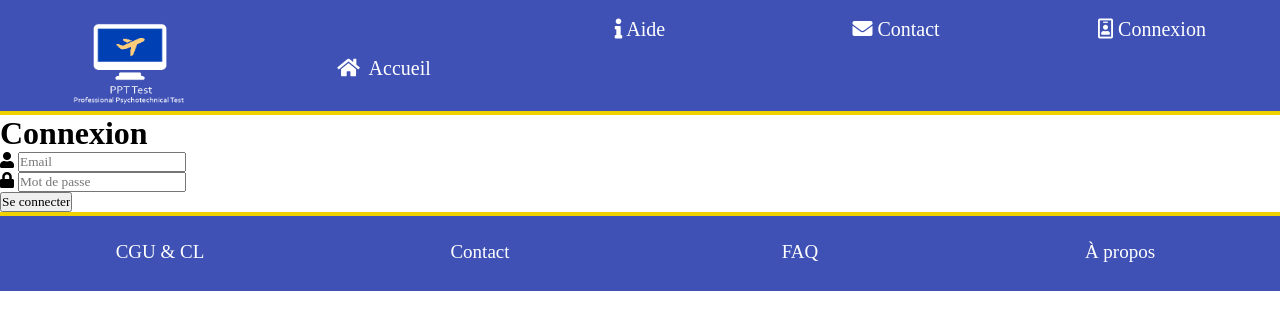
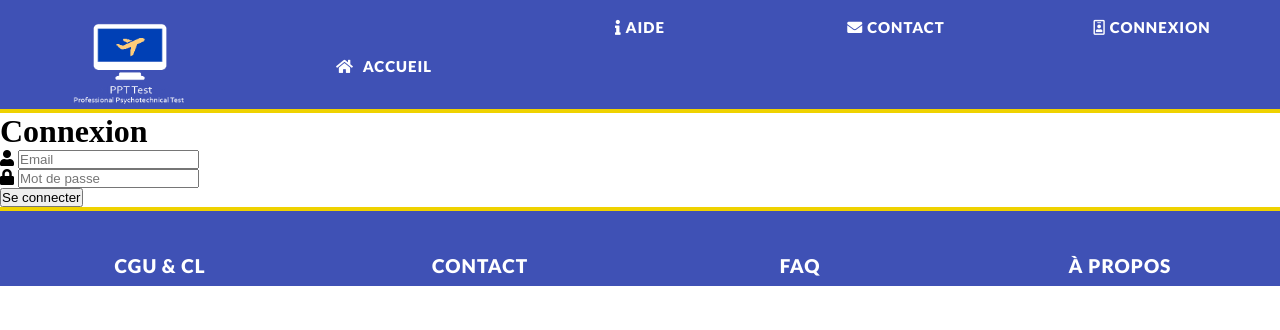
Before and after one commit to APP-G4C/SITE, a PHP site: page /CONNEXION.php in a window 1280 px wide. Shown: the top 330 px of the page. Run offline with PHP 8.4, Linux system fonts and the light colour scheme; some libraries are stand-ins or nearby versions.

Commit message:
plusieurs changements important

```diff
--- a/public/css/Header.css
+++ b/public/css/Header.css
@@ -6,7 +6,6 @@ header{
     border-bottom: solid 4px;
     border-color: #EFD200;
     font-size: 20px;
-    font-family: 'Lato';
 }
 
 .menu{
--- a/public/css/footer.css
+++ b/public/css/footer.css
@@ -44,11 +44,6 @@ footer {
 
 }
 
-#menu2 nav a:hover{
-    color: white;
-    font-size: 21.5px;
-    text-shadow: 2px 2px 4px white;
-}
 
 #menu2 li a{
     vertical-align: middle;
@@ -56,7 +51,7 @@ footer {
 }
 
 #link2{
-    padding-top: 23px;
+    padding-top: 5vh;
 }
 
 @media all and (max-width: 600px){
--- a/public/css/style.css
+++ b/public/css/style.css
@@ -2,9 +2,24 @@
 *{
     margin: 0px;
     padding: 0px;
-    font-family: Avenir Next;
-     /* gère la couleur des logo du header mais aussi de tous les textes des autres pages... */
 }
+
+header{
+    font-family: 'Lato';
+    text-transform: uppercase;
+    font-weight: 900;
+    font-size: 15px;
+    letter-spacing: 1px;
+}
+
+footer{
+  font-family: 'Lato';
+  text-transform: uppercase;
+  font-weight: 900;
+  font-size: 15px;
+  letter-spacing: 1px;
+}
+
 
 body{
     background: white;
```
